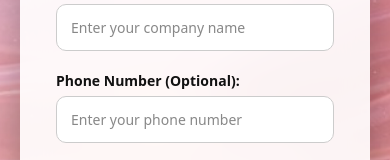
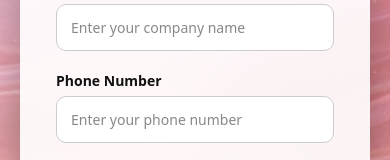
Before and after one commit to Nithin611/Aaravi_Consultancy, a React (Vite) app: page /contactus in a window 390 px wide. Shown: the part 673-833 px from the top of the page. Built offline with nearby package versions, Linux system fonts and the light colour scheme.

Commit message:
Phone Number Optional removal

```diff
--- a/src/ContactUs.jsx
+++ b/src/ContactUs.jsx
@@ -72,7 +72,7 @@ const ContactUs = () => {
     const message = e.target.message.value;
 
     try {
-      const response = await fetch("https://aaravibackend-production.up.railway.app/api/mail/send", {
+      const response = await fetch("https://project-6851824b-a66a-4a93-b68.df.r.appspot.com/api/mail/send", {
         method: "POST",
         headers: { "Content-Type": "application/json" },
         body: JSON.stringify({
@@ -175,7 +175,7 @@ const ContactUs = () => {
               onChange={handleInputChange}
             />
 
-            <label style={labelStyle()}>Phone Number (Optional):</label>
+            <label style={labelStyle()}>Phone Number</label>
             <input
               name="phoneNumber"
               type="text"
```
